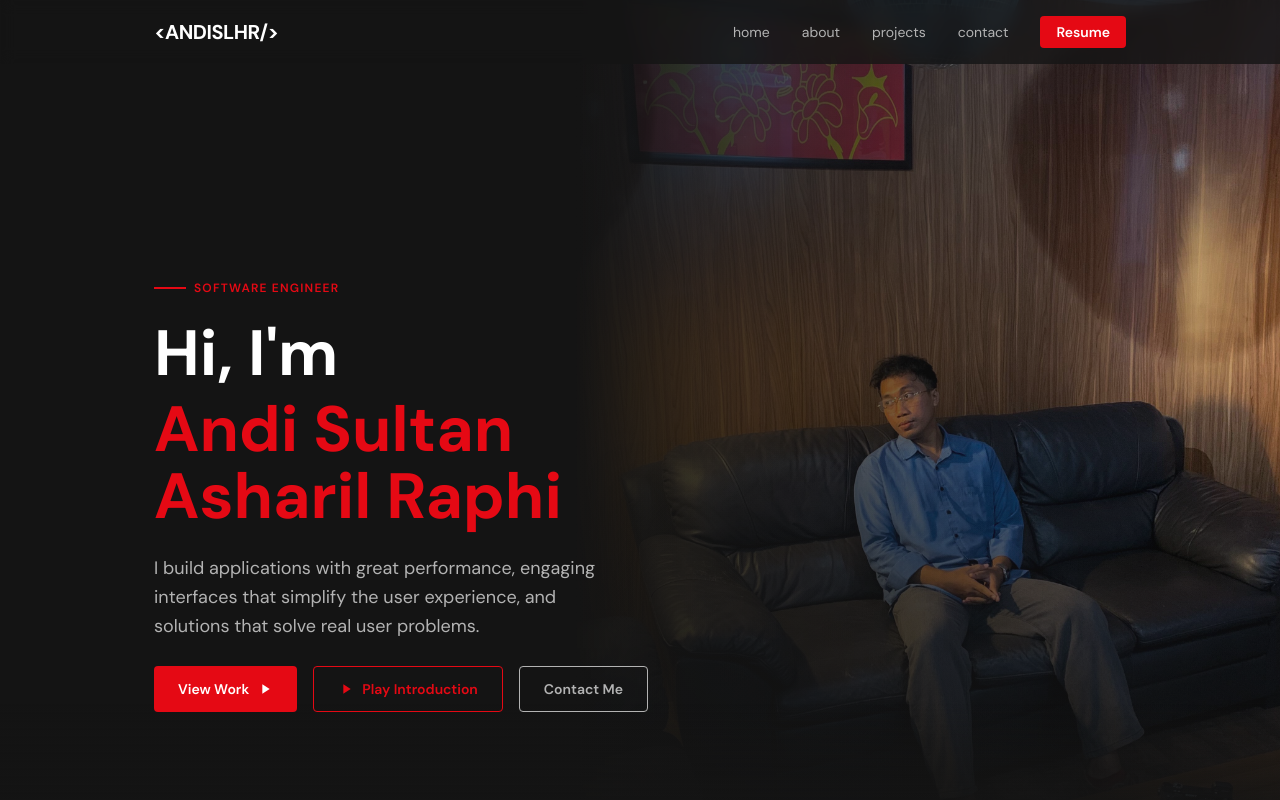
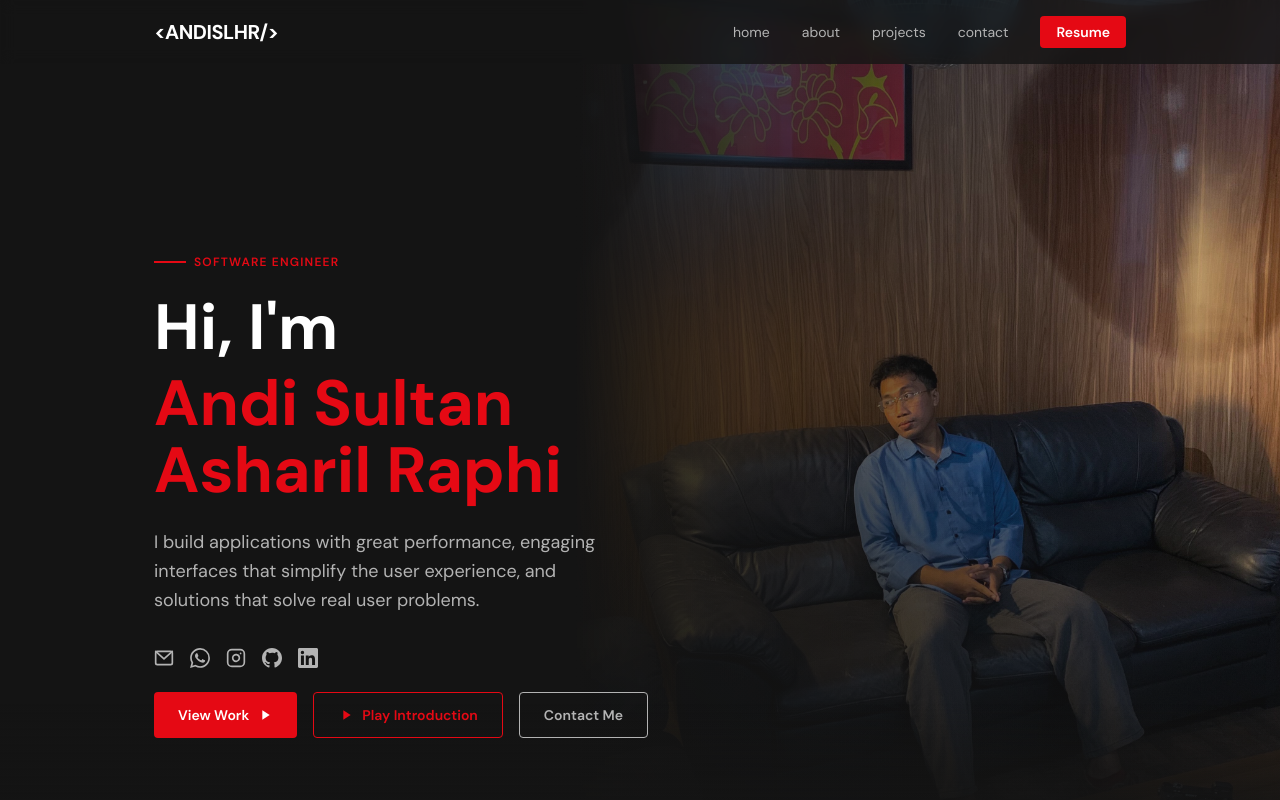
Before and after one commit to andisltn48/myportoguah, a React (Vite) app: page / in a window 1280 px wide. Shown: the top 800 px of the page. Built offline with nearby package versions, Linux system fonts and the light colour scheme.

Commit message:
Add social icons to Hero section

```diff
--- a/src/components/Hero.jsx
+++ b/src/components/Hero.jsx
@@ -76,6 +76,37 @@
             the user experience, and solutions that solve real user problems.
           </p>
 
+          <div className="flex items-center gap-4 pt-2" data-animate>
+            <a href="mailto:andi@example.com" className="text-[#b3b3b3] hover:text-primary transition-colors" aria-label="Email">
+              <svg width="20" height="20" viewBox="0 0 24 24" fill="none" stroke="currentColor" strokeWidth="2" strokeLinecap="round" strokeLinejoin="round">
+                <rect x="2" y="4" width="20" height="16" rx="2" />
+                <path d="M22 4L12 13 2 4" />
+              </svg>
+            </a>
+            <a href="https://wa.me/628123456789" target="_blank" rel="noopener noreferrer" className="text-[#b3b3b3] hover:text-primary transition-colors" aria-label="WhatsApp">
+              <svg width="20" height="20" viewBox="0 0 24 24" fill="currentColor">
+                <path d="M17.472 14.382c-.297-.149-1.758-.867-2.03-.967-.273-.099-.471-.148-.67.15-.197.297-.767.966-.94 1.164-.173.199-.347.223-.644.075-.297-.15-1.255-.463-2.39-1.475-.883-.788-1.48-1.761-1.653-2.059-.173-.297-.018-.458.13-.606.134-.133.298-.347.446-.52.149-.174.198-.298.298-.497.099-.198.05-.371-.025-.52-.075-.149-.669-1.612-.916-2.207-.242-.579-.487-.5-.669-.51-.173-.008-.371-.01-.57-.01-.198 0-.52.074-.792.372-.272.297-1.04 1.016-1.04 2.479 0 1.462 1.065 2.875 1.213 3.074.149.198 2.096 3.2 5.077 4.487.709.306 1.262.489 1.694.625.712.227 1.36.195 1.871.118.571-.085 1.758-.719 2.006-1.413.248-.694.248-1.289.173-1.413-.074-.124-.272-.198-.57-.347m-5.421 7.403h-.004a9.87 9.87 0 01-5.031-1.378l-.361-.214-3.741.982.998-3.648-.235-.374a9.86 9.86 0 01-1.51-5.26c.001-5.45 4.436-9.884 9.888-9.884 2.64 0 5.122 1.03 6.988 2.898a9.825 9.825 0 012.893 6.994c-.003 5.45-4.437 9.884-9.885 9.884m8.413-18.297A11.815 11.815 0 0012.05 0C5.495 0 .16 5.335.157 11.892c0 2.096.547 4.142 1.588 5.945L.057 24l6.305-1.654a11.882 11.882 0 005.683 1.448h.005c6.554 0 11.89-5.335 11.893-11.893a11.821 11.821 0 00-3.48-8.413z"/>
+              </svg>
+            </a>
+            <a href="https://instagram.com/andiashraf" target="_blank" rel="noopener noreferrer" className="text-[#b3b3b3] hover:text-primary transition-colors" aria-label="Instagram">
+              <svg width="20" height="20" viewBox="0 0 24 24" fill="none" stroke="currentColor" strokeWidth="2" strokeLinecap="round" strokeLinejoin="round">
+                <rect x="2" y="2" width="20" height="20" rx="5" ry="5" />
+                <path d="M16 11.37A4 4 0 1112.63 8 4 4 0 0116 11.37z" />
+                <line x1="17.5" y1="6.5" x2="17.51" y2="6.5" />
+              </svg>
+            </a>
+            <a href="https://github.com/andiashraf" target="_blank" rel="noopener noreferrer" className="text-[#b3b3b3] hover:text-primary transition-colors" aria-label="GitHub">
+              <svg width="20" height="20" viewBox="0 0 24 24" fill="currentColor">
+                <path d="M12 0C5.374 0 0 5.373 0 12c0 5.302 3.438 9.8 8.207 11.387.599.111.793-.261.793-.577v-2.234c-3.338.726-4.033-1.416-4.033-1.416-.546-1.387-1.333-1.756-1.333-1.756-1.089-.745.083-.729.083-.729 1.205.084 1.839 1.237 1.839 1.237 1.07 1.834 2.807 1.304 3.492.997.107-.775.418-1.305.762-1.604-2.665-.305-5.467-1.334-5.467-5.931 0-1.311.469-2.381 1.236-3.221-.124-.303-.535-1.524.117-3.176 0 0 1.008-.322 3.301 1.23A11.509 11.509 0 0112 5.803c1.02.005 2.047.138 3.006.404 2.291-1.552 3.297-1.23 3.297-1.23.653 1.653.242 2.874.118 3.176.77.84 1.235 1.911 1.235 3.221 0 4.609-2.807 5.624-5.479 5.921.43.372.823 1.102.823 2.222v3.293c0 .319.192.694.801.576C20.566 21.797 24 17.3 24 12c0-6.627-5.373-12-12-12z"/>
+              </svg>
+            </a>
+            <a href="https://linkedin.com/in/andiashraf" target="_blank" rel="noopener noreferrer" className="text-[#b3b3b3] hover:text-primary transition-colors" aria-label="LinkedIn">
+              <svg width="20" height="20" viewBox="0 0 24 24" fill="currentColor">
+                <path d="M20.447 20.452h-3.554v-5.569c0-1.328-.027-3.037-1.852-3.037-1.853 0-2.136 1.445-2.136 2.939v5.667H9.351V9h3.414v1.561h.046c.477-.9 1.637-1.85 3.37-1.85 3.601 0 4.267 2.37 4.267 5.455v6.286zM5.337 7.433a2.062 2.062 0 01-2.063-2.065 2.064 2.064 0 112.063 2.065zm1.782 13.019H3.555V9h3.564v11.452zM22.225 0H1.771C.792 0 0 .774 0 1.729v20.542C0 23.227.792 24 1.771 24h20.451C23.2 24 24 23.227 24 22.271V1.729C24 .774 23.2 0 22.222 0h.003z"/>
+              </svg>
+            </a>
+          </div>
+
           <div className="flex flex-wrap gap-4" data-animate>
             <a
               href="#projects"
@@ -117,6 +148,7 @@
         <button
           onClick={() => window.scrollTo({ top: 0, behavior: 'smooth' })}
           className="fixed bottom-6 right-6 z-40 p-3 bg-primary text-white rounded-full shadow-lg hover:bg-[#f40612] transition-all duration-300"
+          style={{ bottom: 'calc(var(--spacing) * 14)' }}
           aria-label="Scroll to top"
         >
           <svg width="20" height="20" viewBox="0 0 24 24" fill="none" stroke="currentColor" strokeWidth="2.5" strokeLinecap="round">
```
